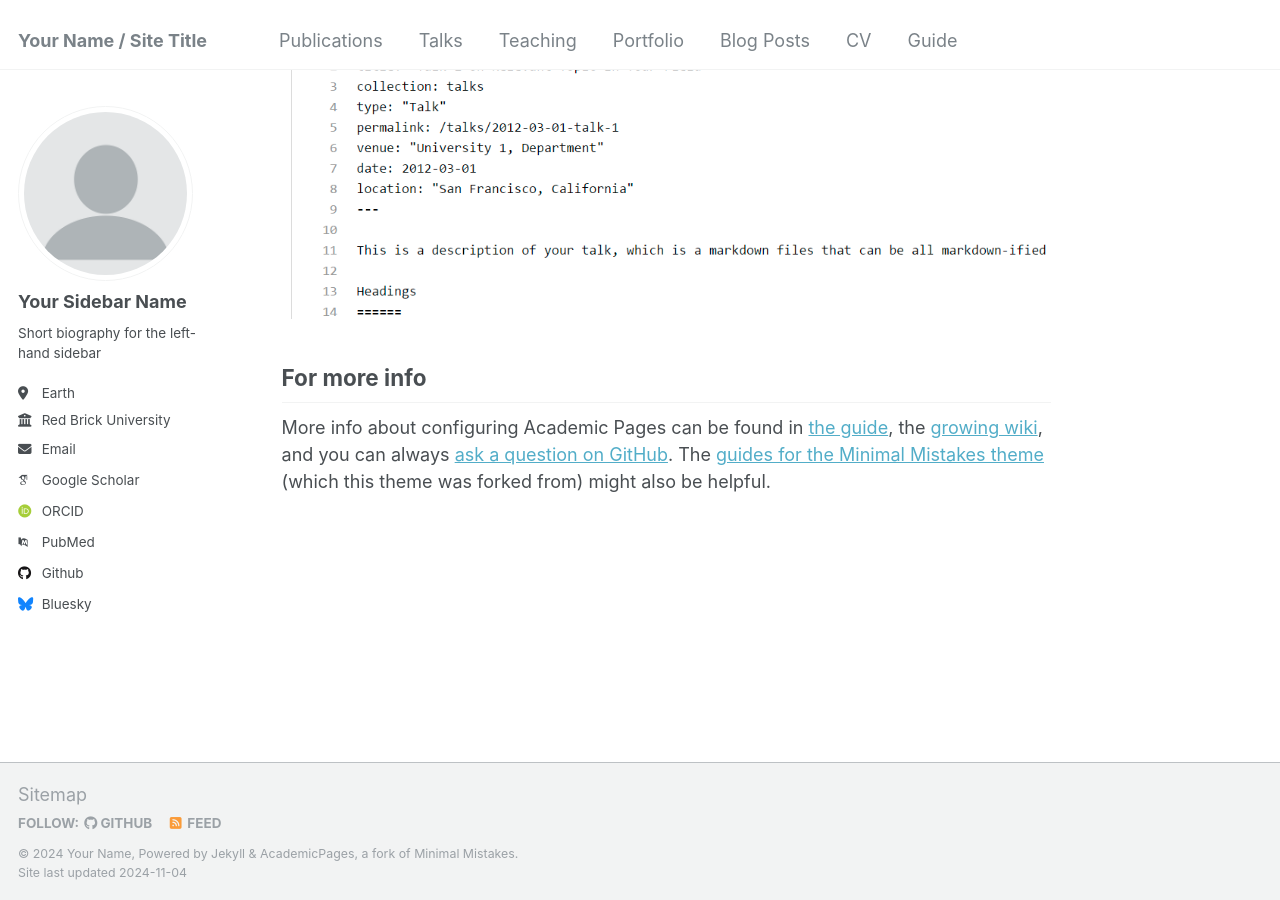
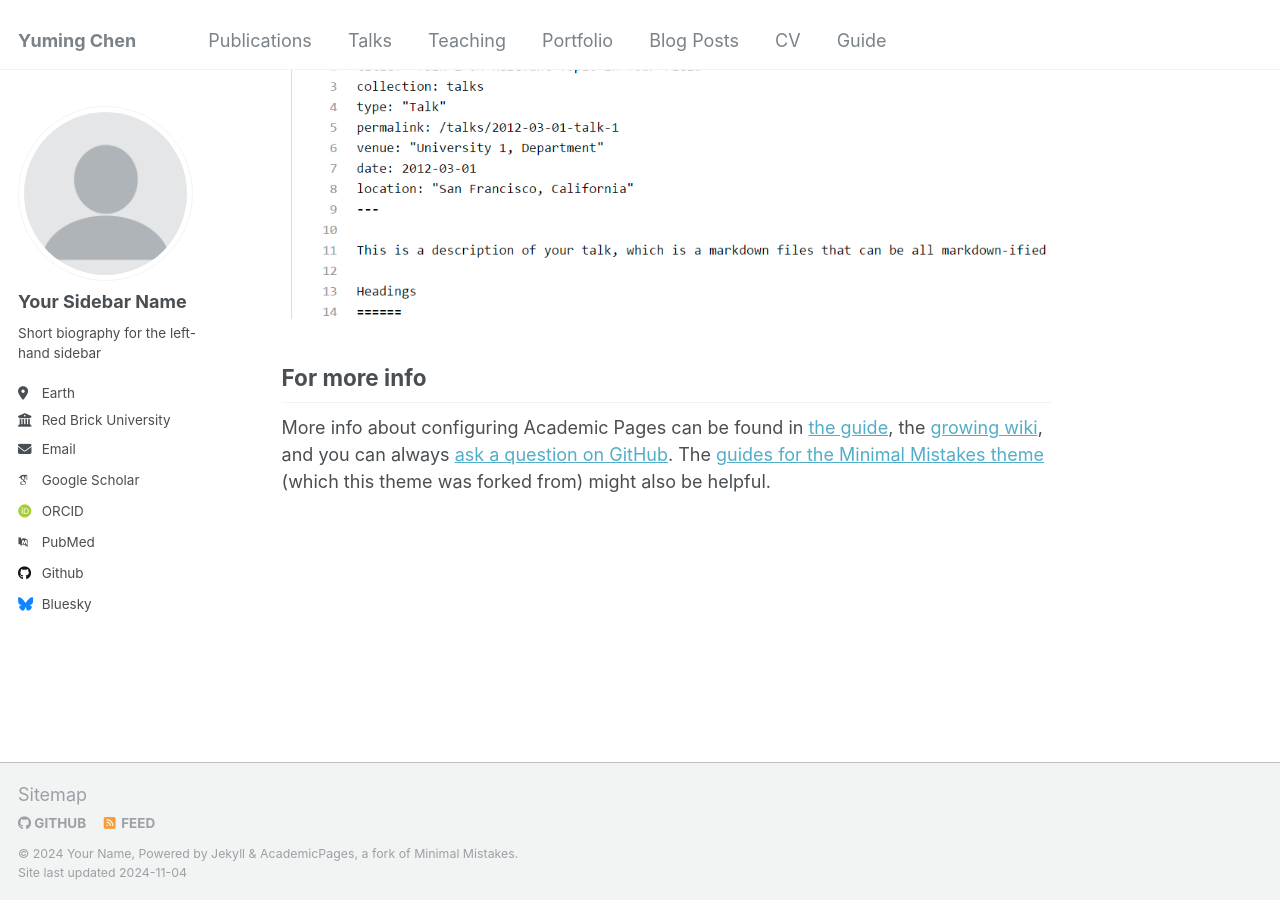
Before and after one commit to RandSF/ym.chen, a Jekyll site: the page built from _pages/about.md, in a window 1280 px wide and 900 px high, scrolled down 2643 px. Built offline with Jekyll 4.4.1, drawn with Linux system fonts in a browser that asks for light colours; some web fonts are replaced.

Commit message:
Update _config.yml

```diff
--- a/_config.yml
+++ b/_config.yml
@@ -7,14 +7,14 @@
 # server process.
 
 # Basic Site Settings
-locale                   : "en-US"
-title                    : "Your Name / Site Title"
+locale                   : "en-UK"
+title                    : "Yuming Chen"
 title_separator          : "-"
 name                     : &name "Your Name"
 description              : &description "personal description"
-url                      : https://academicpages.github.io # the base hostname & protocol for your site e.g. "https://mmistakes.github.io"
+url                      : https://ym.chen.github.io # the base hostname & protocol for your site e.g. "https://mmistakes.github.io"
 baseurl                  : "" # the subpath of your site, e.g. "/blog"
-repository               : "academicpages/academicpages.github.io"
+repository               : "randsf/ym.chen.github.io"
 
 # Site Author - The following control what appear as part of the author content on the side bar.
 #               If a field is blank the icon and link will not appear, otherwise it will be shown.
```
